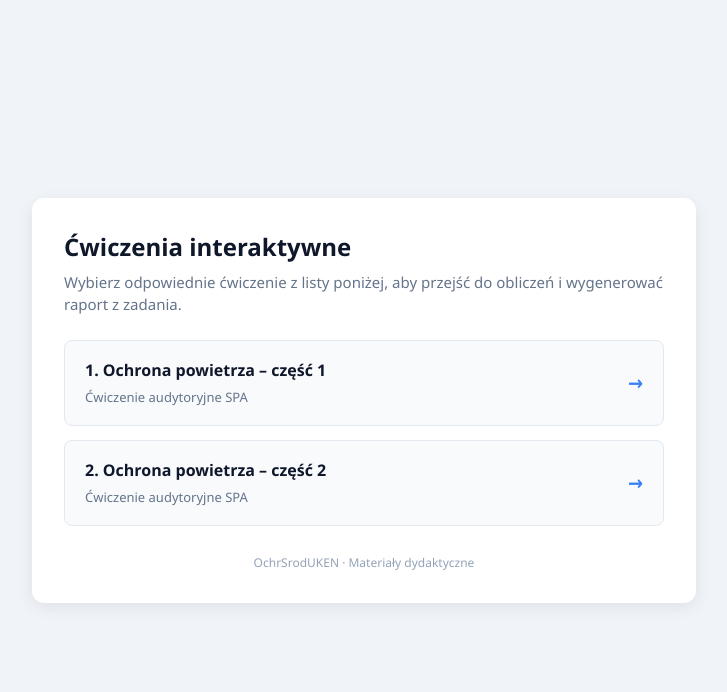
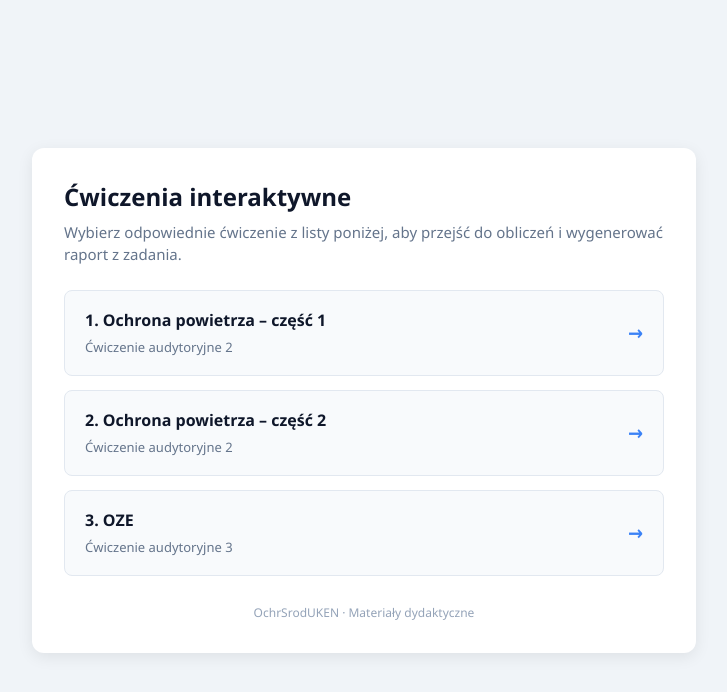
Before and after one commit to OchrSrodUKEN/transport1, a plain HTML site: page index.html in a window 1280 px wide. Shown: the whole page, without its empty margins (276-1003 px from the left). Drawn offline with Linux system fonts and the light colour scheme.

Commit message:
Add files via upload

```diff
--- a/index.html
+++ b/index.html
@@ -3,7 +3,7 @@
 <head>
     <meta charset="UTF-8">
     <meta name="viewport" content="width=device-width, initial-scale=1.0">
-    <title>Ćwiczenia audytoryjne – Ochrona środowiska i transport</title>
+    <title>Ćwiczenia audytoryjne – Ochrona środowiska i transport - https://ochrsroduken.github.io/transport1/</title>
     <style>
         body {
             font-family: 'Segoe UI', Tahoma, Geneva, Verdana, sans-serif;
@@ -95,7 +95,7 @@
         <a href="Ochrona_powietrza1.html" class="task-card">
             <div>
                 <span class="task-title">1. Ochrona powietrza – część 1</span>
-                <span class="task-desc">Ćwiczenie audytoryjne SPA</span>
+                <span class="task-desc">Ćwiczenie audytoryjne 2</span>
             </div>
             <span class="arrow">→</span>
         </a>
@@ -104,10 +104,21 @@
         <a href="Ochrona_powietrza2.html" class="task-card">
             <div>
                 <span class="task-title">2. Ochrona powietrza – część 2</span>
-                <span class="task-desc">Ćwiczenie audytoryjne SPA</span>
+                <span class="task-desc">Ćwiczenie audytoryjne 2</span>
             </div>
             <span class="arrow">→</span>
         </a>
+
+	<!-- Ćwiczenie 3 https://ochrsroduken.github.io/transport1/OZE_3.html -->
+        <a href="OZE_3.html" class="task-card">
+            <div>
+                <span class="task-title">3. OZE</span>
+                <span class="task-desc">Ćwiczenie audytoryjne 3</span>
+            </div>
+            <span class="arrow">→</span>
+        </a>
+
+
 
         <!-- Przykład kolejnego ćwiczenia (odblokuj, usuwając znaki komentarza poniżej, gdy wgrasz nowy plik) -->
         <!--
```
